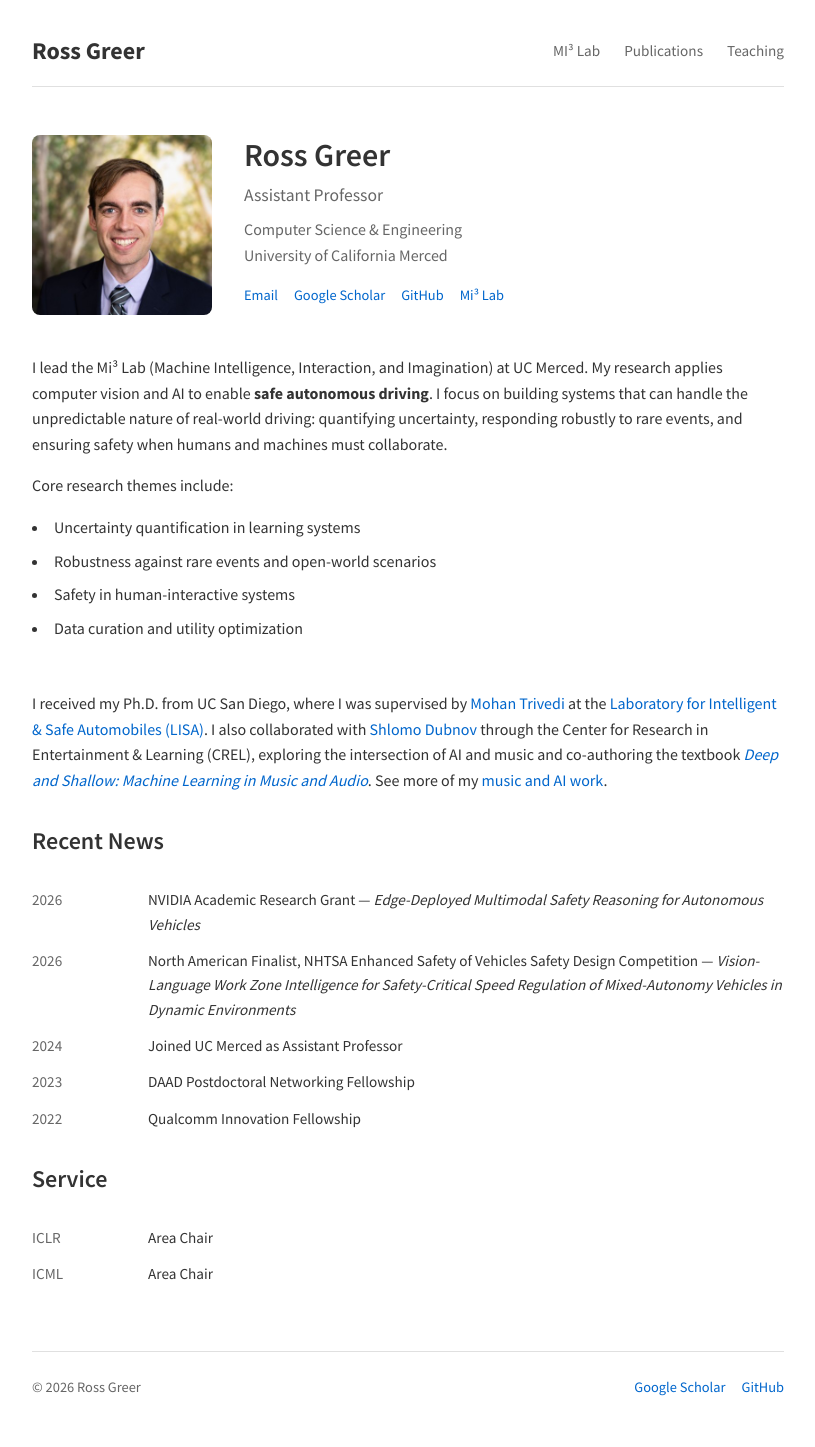
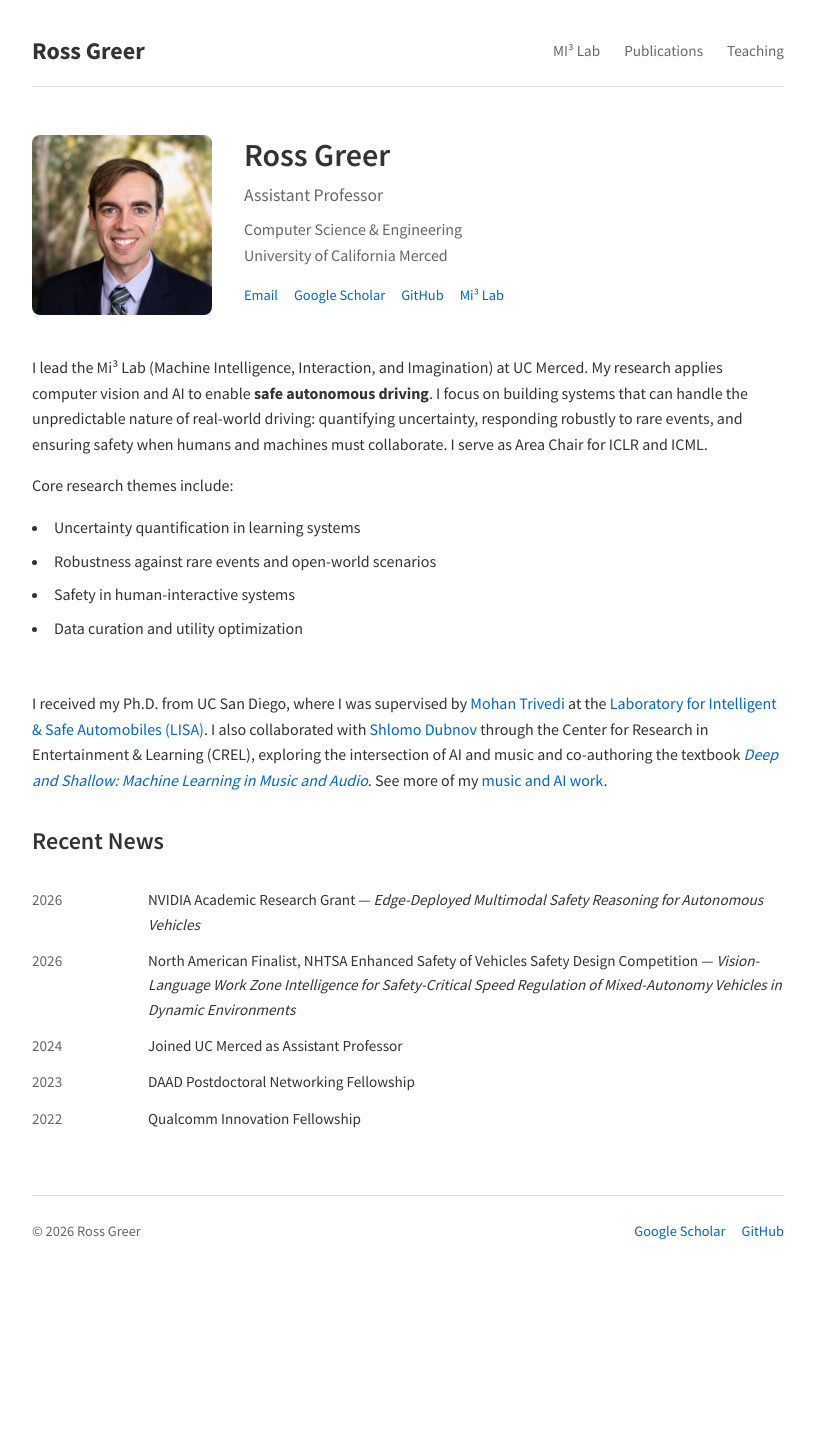
Before and after one commit to rossgreer/rossgreer.github.io, a Jekyll site: the page built from index.md, in a window 1280 px wide. Shown: the whole page, without its empty margins (232-1047 px from the left). Built offline with Jekyll 4.4.1, drawn with Linux system fonts in a browser that asks for light colours; some web fonts are replaced; after the commit the page ends 1291 px from its top, so only the background shows below that.

Commit message:
Move AC roles to bio paragraph, remove Service section
Co-Authored-By: Claude Sonnet 4.6 <noreply@anthropic.com>

```diff
--- a/index.md
+++ b/index.md
@@ -22,7 +22,7 @@ title: About
 
 <div class="bio" markdown="1">
 
-I lead the Mi³ Lab (Machine Intelligence, Interaction, and Imagination) at UC Merced. My research applies computer vision and AI to enable **safe autonomous driving**. I focus on building systems that can handle the unpredictable nature of real-world driving: quantifying uncertainty, responding robustly to rare events, and ensuring safety when humans and machines must collaborate.
+I lead the Mi³ Lab (Machine Intelligence, Interaction, and Imagination) at UC Merced. My research applies computer vision and AI to enable **safe autonomous driving**. I focus on building systems that can handle the unpredictable nature of real-world driving: quantifying uncertainty, responding robustly to rare events, and ensuring safety when humans and machines must collaborate. I serve as Area Chair for ICLR and ICML.
 
 Core research themes include:
 
@@ -61,16 +61,3 @@ I received my Ph.D. from UC San Diego, where I was supervised by [Mohan Trivedi]
     <span>Qualcomm Innovation Fellowship</span>
   </div>
 </div>
-
-## Service
-
-<div class="news">
-  <div class="news-item">
-    <span class="news-date">ICLR</span>
-    <span>Area Chair</span>
-  </div>
-  <div class="news-item">
-    <span class="news-date">ICML</span>
-    <span>Area Chair</span>
-  </div>
-</div>
```
